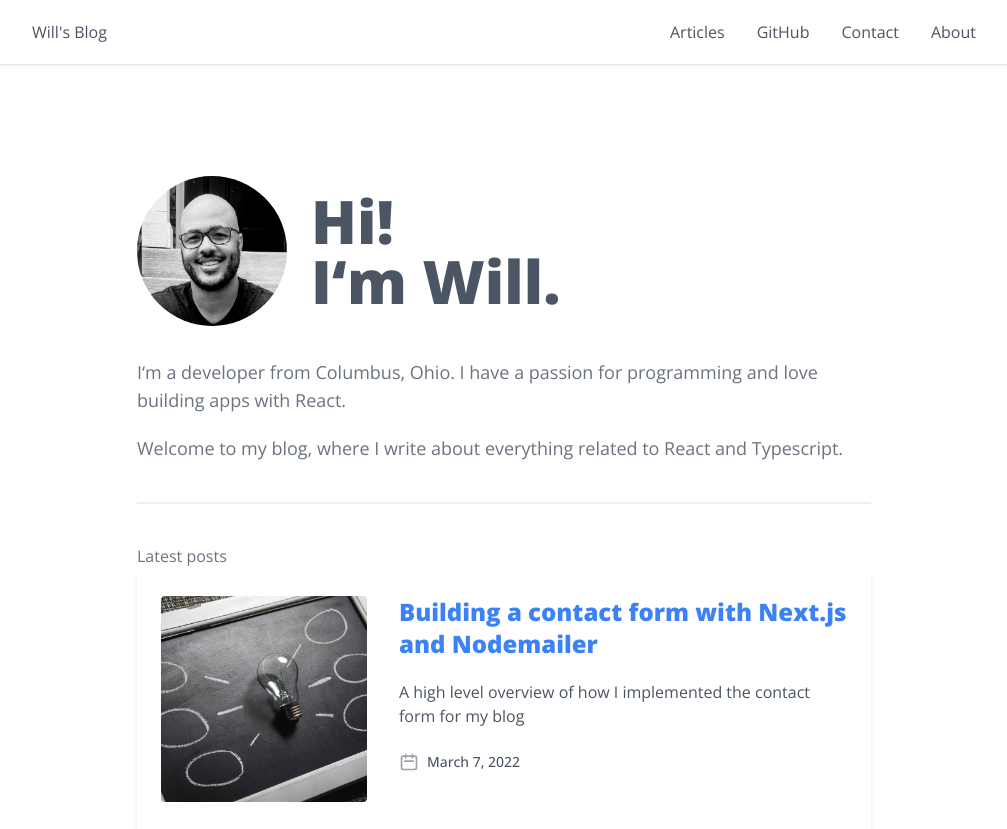
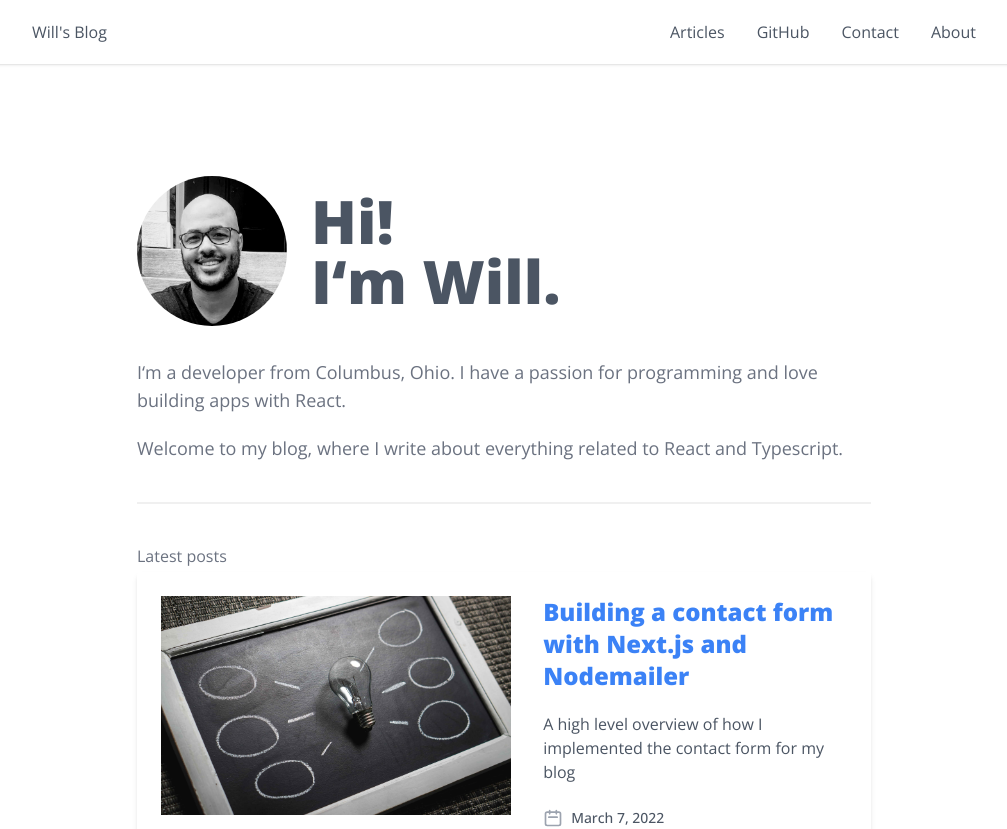
Before and after one commit to wpickeral/willsblog, a Next.js app: page / in a window 1280 px wide. Shown: the top 829 px of the page, without its empty margins (136-1143 px from the left). Built offline with nearby package versions, Linux system fonts and the light colour scheme.

Commit message:
Update ArticlesList.tsx

```diff
--- a/components/ArticlesList.tsx
+++ b/components/ArticlesList.tsx
@@ -26,14 +26,7 @@ const ArticlesList = ({posts}: { posts: Array<ArticlesListProps> }) => {
                   >
                     <div className='md:flex gap-8'>
                       <div className='md:mb-0 mb-6'>
-                        <Image
-                            className='inline-block h-52 w-52 rounded'
-                            src={post.welcomeImageUrl}
-                            width='300'
-                            height='300'
-                            alt={post.welcomeImageAltText}
-                            objectFit='cover'
-                        />
+                       <Image alt={post.welcomeImageAltText} src={post.welcomeImageUrl} width='752' height='470' layout='intrinsic' />
                       </div>
                       <div>
                         <Link href={`/articles/${post.slug}`}>
```
